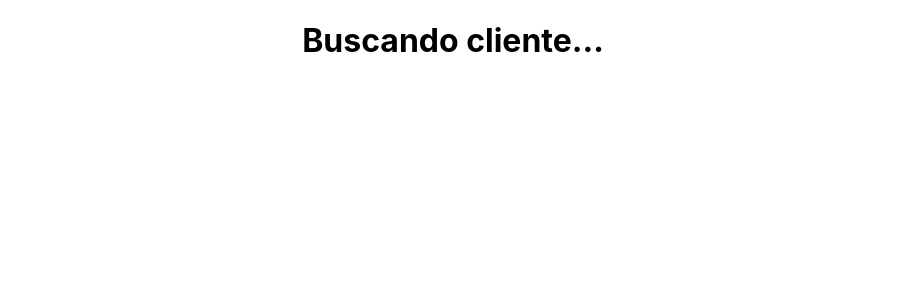
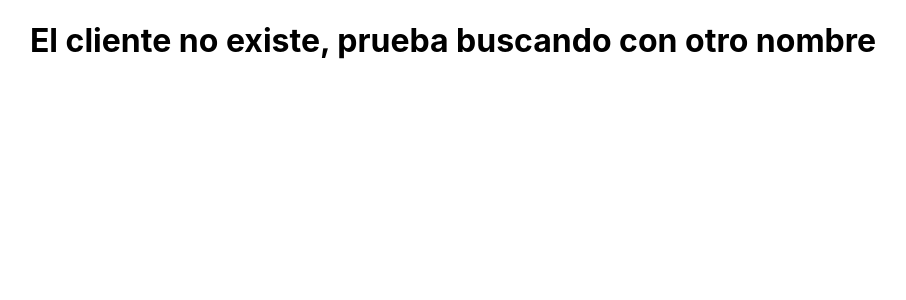
Before and after one commit to DemianFerreyra/challengegreydive, a React (Create React App) app: page / in a window 1280 px wide. Shown: the top 300 px of the page, without its empty margins (187-1093 px from the left). Built offline with nearby package versions, Linux system fonts and the light colour scheme.

Commit message:
client exists validation

```diff
--- a/src/App.tsx
+++ b/src/App.tsx
@@ -4,6 +4,7 @@ import { useEffect, useState } from 'react';
 const App = () => {
   const client = window.location.pathname;
   const [ClientTest, setClientTest] = useState(Array<any>);
+  const [ClientExists, setClientExists] = useState("searching");
   function GetData(){
     fetch("/db.json")
     .then(function(res) {
@@ -11,6 +12,9 @@ const App = () => {
     })
     .then(function(data){
       setClientTest(data.filter((e:any) => e.cliente === client.slice(1)));
+      if(data.filter((e:any) => e.cliente === client.slice(1)).length === 0){
+        setClientExists("dontExists");
+      }
       console.log(data.filter((e:any) => e.cliente === client.slice(1)));
     })
   }
@@ -28,7 +32,11 @@ const App = () => {
     <header className="App">
       {
         ClientTest.length === 0?(
-          <h1>Buscando cliente...</h1>
+          <>
+          {
+            ClientExists === "searching"?(<h1>Buscando cliente...</h1>):(<h1>El cliente {client.slice(1)} no existe, prueba buscando con otro nombre</h1>)
+          }
+          </>
         ):(
           <>
              {
@@ -44,7 +52,7 @@ const App = () => {
                 </section>
                 <section className='Tareas'>
                    <h1>Tareas</h1>
-                   <p>Escenario:{ClientTest[0].escenario}</p>
+                   <p>Escenario: {ClientTest[0].escenario}</p>
                    {
                     ClientTest[0].preguntas.map((e:any, index: any) =>(<section key={index}>
                         <h1>Tarea {index}</h1>
```
